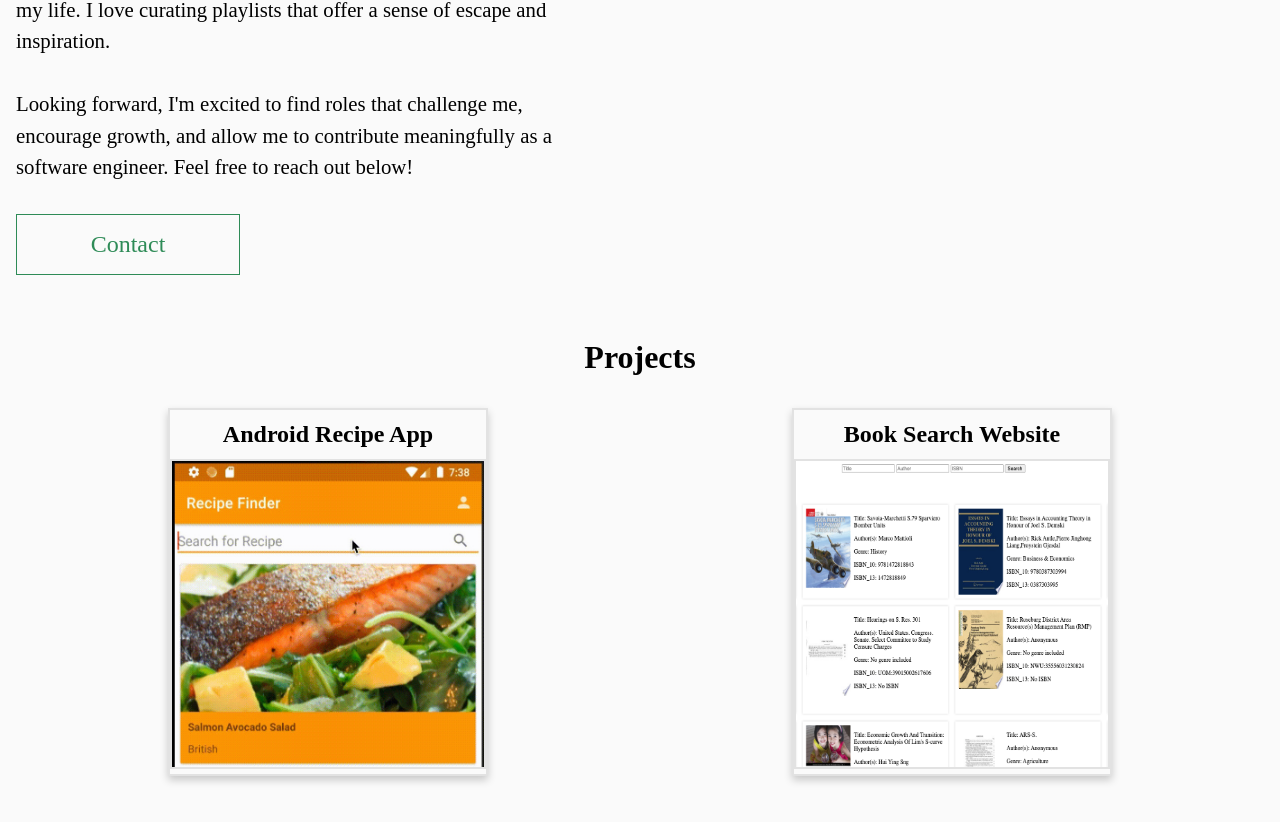
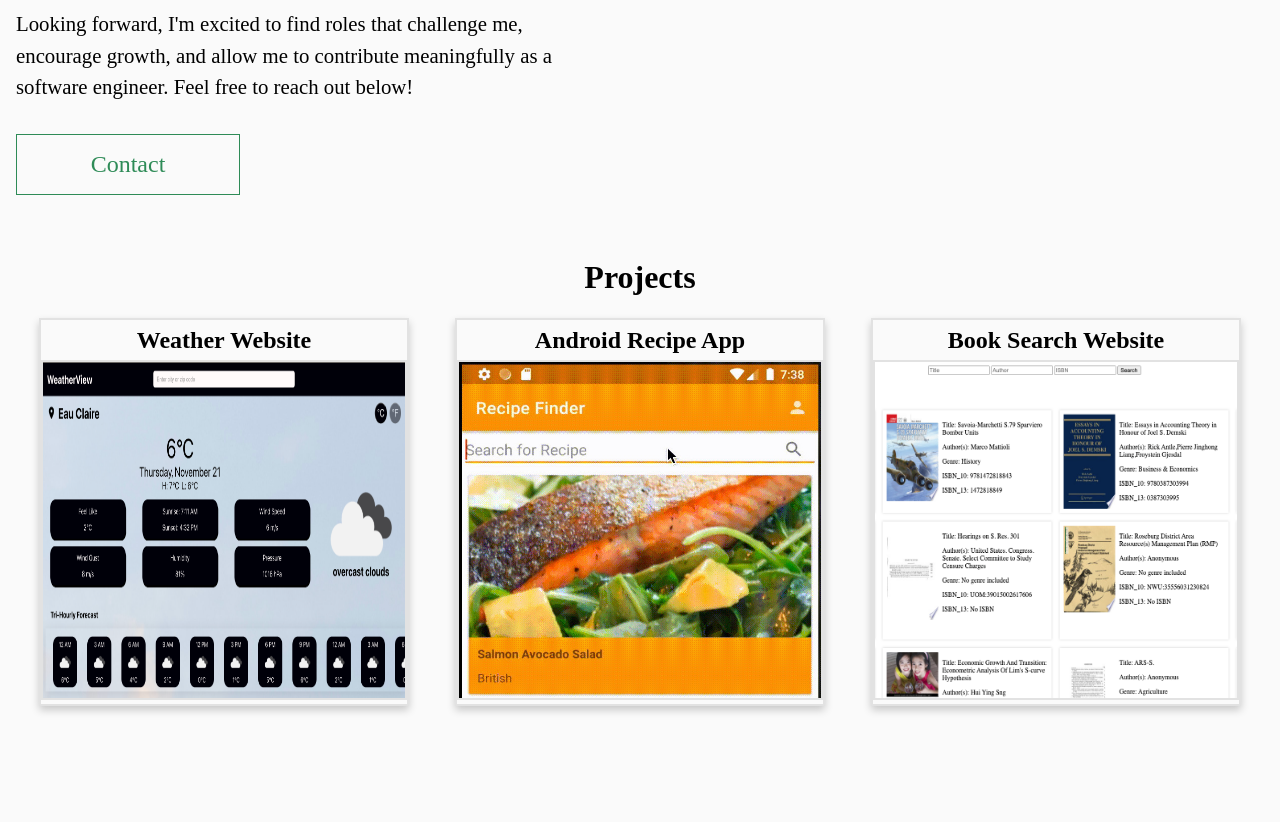
Before and after one commit to oadegokee/PersonalPortfolio, a React (Create React App) app in the folder personal-portfolio/: page / in a window 1280 px wide. Shown: the part 1470-2292 px from the top of the page. Built offline with nearby package versions, Linux system fonts and the light colour scheme.

Commit message:
Styling Update

```diff
--- a/personal-portfolio/src/components/Projects.js
+++ b/personal-portfolio/src/components/Projects.js
@@ -18,11 +18,22 @@ const Projects = () => {
 
                             <div className='back'>
                                 <h2 className='project-name'>{project.name}</h2>
-                                <p className='project-tech'>Technologies used: {project.languages}</p>
+                                <p className='project-tech'><b>Technologies used:</b> {project.languages}</p>
                                 <p className='project-desc'>{project.description}</p>
 
-                                <div className='project-link-wrapper'>
-                                    <a className='project-link' href={project.projectUrl} target='blank'>Click to view project</a>
+                                <div className='project-links'>
+
+                                    {project.demoUrl && (
+                                        <div className='demo-link-wrapper'>
+                                            <a className='demo-link' href={project.demoUrl} target='blank'>View Demo</a>
+                                        </div>
+                                    )}
+
+                                    <div className='project-link-wrapper'>
+                                        <a className='project-link' href={project.projectUrl} target='blank'>View Project</a>
+                                    </div>
+
+
                                 </div>
                             </div>
 
--- a/personal-portfolio/src/constants.js
+++ b/personal-portfolio/src/constants.js
@@ -1,6 +1,6 @@
 import React from "react";
 import { SocialIcon } from "react-social-icons";
-// import weatherImg from "./assets/weather.png";
+import weatherImg from "./assets/weatherview.png";
 import bookSearchImg from "./assets/book-search.png";
 import recipeFinderImg from "./assets/recipe-finder.jpg";
 
@@ -11,20 +11,22 @@ export const contactLinks = [
 ]
 
 export const projects = [
-    // {
-    //     projectImage: weatherImg,
-    //     name: "Weather Website",
-    //     description: "I developed a weather website that lets users check the current weather and forecast of their location. Users can conveniently search for a specific location using either the city name or zip code. Additionally, they have the flexibility to switch between Fahrenheit and Celsius. ",
-    //     languages: "HTML, CSS, JavaScript, Open Weather Maps API, GitHub",
-    //     projectUrl: "https://oadegokee.github.io/weathercast/"
-    // },
+    {
+        projectImage: weatherImg,
+        name: "Weather Website",
+        description: "I developed a responsive weather website, allowing users to check the current weather and forecast for their location. The website includes an auto-suggest feature for searching by city name or zip code, supports unit switching between Fahrenheit and Celsius, and integrates real-time weather data via the OpenWeather Maps API.",
+        languages: "HTML, CSS, JavaScript, React, OpenWeather Maps API, Geoapify API, GitHub",
+        projectUrl: "https://oadegokee.github.io/weatherview/",
+        demoUrl: "https://www.youtube.com/watch?v=ooNGEONtrIw"
+    },
 
     {
         projectImage: recipeFinderImg,
         name: "Android Recipe App",
-        description: "I developed a recipe app using Java that lets users explore and search for various recipes. The app uses MealDB's API, granting users access to various recipes and accompanying YouTube videos, if available. I also implemented an SQLite Database, allowing users to add and save their own recipes directly within the application.",
+        description: "I developed a recipe app that lets users explore and search for various recipes. The app uses MealDB's API, granting users access to various recipes and accompanying YouTube videos, if available. I also implemented an SQLite Database, allowing users to add and save their own recipes directly within the application.",
         languages: "Java, MealDB API, GitHub, Android Studio",
-        projectUrl: "https://github.com/oadegokee/Recipe_Finder"
+        projectUrl: "https://github.com/oadegokee/Recipe_Finder",
+        demoUrl: ""
     },
 
     {
@@ -32,6 +34,7 @@ export const projects = [
         name: "Book Search Website",
         description: "I collaborated with other software engineering students to create a book finder website where users can search for books based on title, author, ISBN, or genre. To provide users with accurate and up to date information, we integrated the Google Books API, which provides access to a large database of books.",
         languages: "HTML, CSS, JavaScript, JQuery, GitHub, Google Books API",
-        projectUrl: "https://oadegokee.github.io/2021_BookNet/"
+        projectUrl: "https://oadegokee.github.io/2021_BookNet/",
+        demoUrl: ""
     }
 ]
--- a/personal-portfolio/src/styles/About.css
+++ b/personal-portfolio/src/styles/About.css
@@ -8,6 +8,7 @@
     display: grid;
     grid-template-columns: 1fr 1fr;
     grid-gap: 8rem;
+    margin-top: -80px;
 }
 
 .about-me-details p {
@@ -87,7 +88,7 @@
 
     .about-info {
         grid-template-columns: 1fr;
-        grid-gap: 6rem;
+        grid-gap: 2rem;
     }
 
 }
--- a/personal-portfolio/src/styles/Home.css
+++ b/personal-portfolio/src/styles/Home.css
@@ -122,7 +122,7 @@
 @media (max-width: 910px) {
     .top .welcome-details{
         flex-direction: column-reverse;
-        padding-top: 8rem;
+        padding-top: 6rem;
     }
 
     .welcome {
@@ -157,8 +157,8 @@
     }
 
     .luwa-photo > img {
-        margin-bottom: 0;
-        width: 17rem;
+        margin-bottom: 6.3rem;
+        width: 12rem;
     }
 
 }
--- a/personal-portfolio/src/styles/Projects.css
+++ b/personal-portfolio/src/styles/Projects.css
@@ -6,7 +6,7 @@
 
 .project-label{
     text-align: center;
-    padding: 4rem 0 2rem 0;
+    padding: 4rem 0 1.4rem 0;
 }
 
 .project-container{
@@ -19,8 +19,8 @@
 
 .card-wrapper {
     padding-bottom: 2rem;
-    width: 320px;
-    height: 400px;
+    width: 370px;
+    height: 420px;
     margin: 0 auto;
     perspective: 1000px;
 }
@@ -43,7 +43,7 @@
 .card img{
     border: 2px solid var(--nav_border_color);
     width: 100%;
-    height: 310px;
+    height: 340px;
 
 }
 
@@ -60,7 +60,7 @@
 }
 
 .front > h2 {
-    padding: 0.7rem;
+    padding: 0.4rem;
 }
 
 .back {
@@ -80,28 +80,56 @@
 .project-tech {
     font-size: 0.9em;
     margin: 0;
+    margin-top: 5px;
+    height: 15%;
 }
 
 .project-desc {
+    margin-top: 2px;
     font-size: 1em;
+    height: 50%;
+}
+
+.project-links {
+    display: flex;
+    flex-direction: column;
+    justify-content: center;
+    align-items: center;
+    gap: 5px;
+    margin-top: 0.5em;
 }
 
 .project-link-wrapper {
-    margin-top: 1.5em;
+    width: 50%;
+    border-width: 1px;
+    border-style: solid;
+    border-color:  #2E8B57;
+    background: transparent;
+    padding: 0.5rem;
 }
 
 .project-link {
     width: 100%;
+    color:  #2E8B57;
+}
+
+.project-link:hover {
+    text-decoration: underline;
+}
+
+.demo-link-wrapper {
+    background-color: #2E8B57;
+    width: 50%;
     border-width: 1px;
     border-style: solid;
     border-color:  #2E8B57;
-    color:  #2E8B57;
-    background: transparent;
-    padding: 0.5rem
+    padding: 0.5rem;
 }
 
-.project-link:hover {
-    background-color: #2E8B57;
+.demo-link {
     color: white;
-    transition: 0.3s;
 }
+
+.demo-link:hover {
+    text-decoration: underline;
+}
```
Also changed, not shown: personal-portfolio/src/assets/weatherview.png (added), 1 other file (tests, documents, lock files or other folders).
